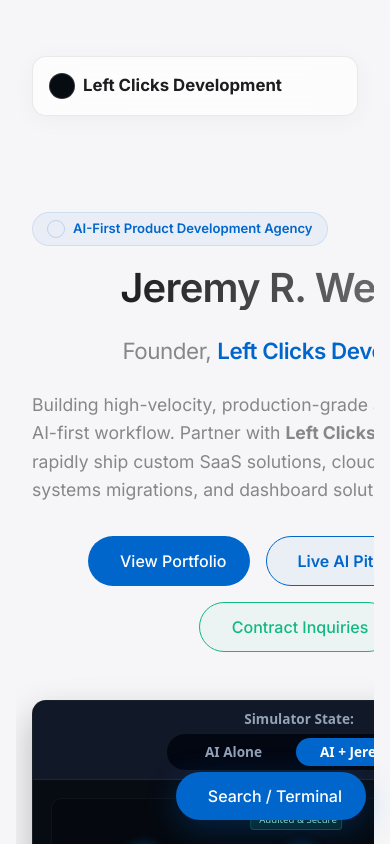
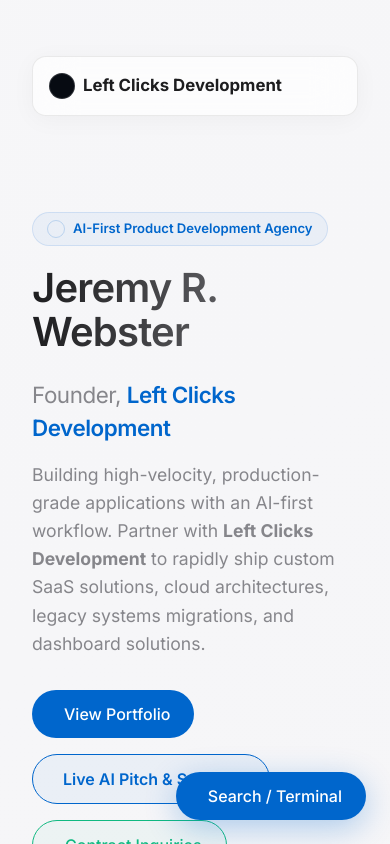
Before and after one commit to jerweb17/left-clicks, a React (Vite) app: page / in a window 390 px wide. Shown: the top 844 px of the page. Built offline with nearby package versions, Linux system fonts and the light colour scheme; no server answers; grey boxes are pictures that could not be loaded; some icons are missing.

Commit message:
style: collapse hero and capabilities grid to flex stack on mobile/tablet to eliminate grid gap overflow clips

```diff
--- a/components/AICapabilities.js
+++ b/components/AICapabilities.js
@@ -13,7 +13,7 @@
       </div>
 
       <!-- Main Columns: Pitch on Left, Tool Stack on Right -->
-      <div style="display: grid; grid-template-columns: repeat(12, 1fr); gap: var(--spacing-lg); align-items: stretch;">
+      <div class="capabilities-grid" style="display: grid; grid-template-columns: repeat(12, 1fr); gap: var(--spacing-lg); align-items: stretch;">
 
         <!-- Left Column: The Velocity Pitch & Division of Labor -->
         <div class="glass-panel capabilities-left" style="display: flex; flex-direction: column; justify-content: space-between; gap: var(--spacing-sm); padding: var(--spacing-lg); text-align: left;">
--- a/style.css
+++ b/style.css
@@ -576,21 +576,28 @@
 
 @media (max-width: 1024px) {
   .hero-container {
-    gap: var(--spacing-lg);
+    display: flex !important;
+    flex-direction: column !important;
+    gap: var(--spacing-lg) !important;
   }
   .hero-visual {
-    grid-column: span 12 / span 12 !important;
+    width: 100% !important;
   }
   .hero-copy {
-    grid-column: span 12 / span 12 !important;
-    text-align: center;
-    align-items: center;
+    width: 100% !important;
+    text-align: left !important;
+    align-items: flex-start !important;
   }
   .hero-copy p {
-    margin: 0 auto;
+    margin: 0 !important;
   }
   .hero-actions {
-    justify-content: center;
+    justify-content: flex-start !important;
+  }
+  .capabilities-grid {
+    display: flex !important;
+    flex-direction: column !important;
+    gap: var(--spacing-lg) !important;
   }
   .capabilities-left, .capabilities-right {
     grid-column: span 12 !important;
```
